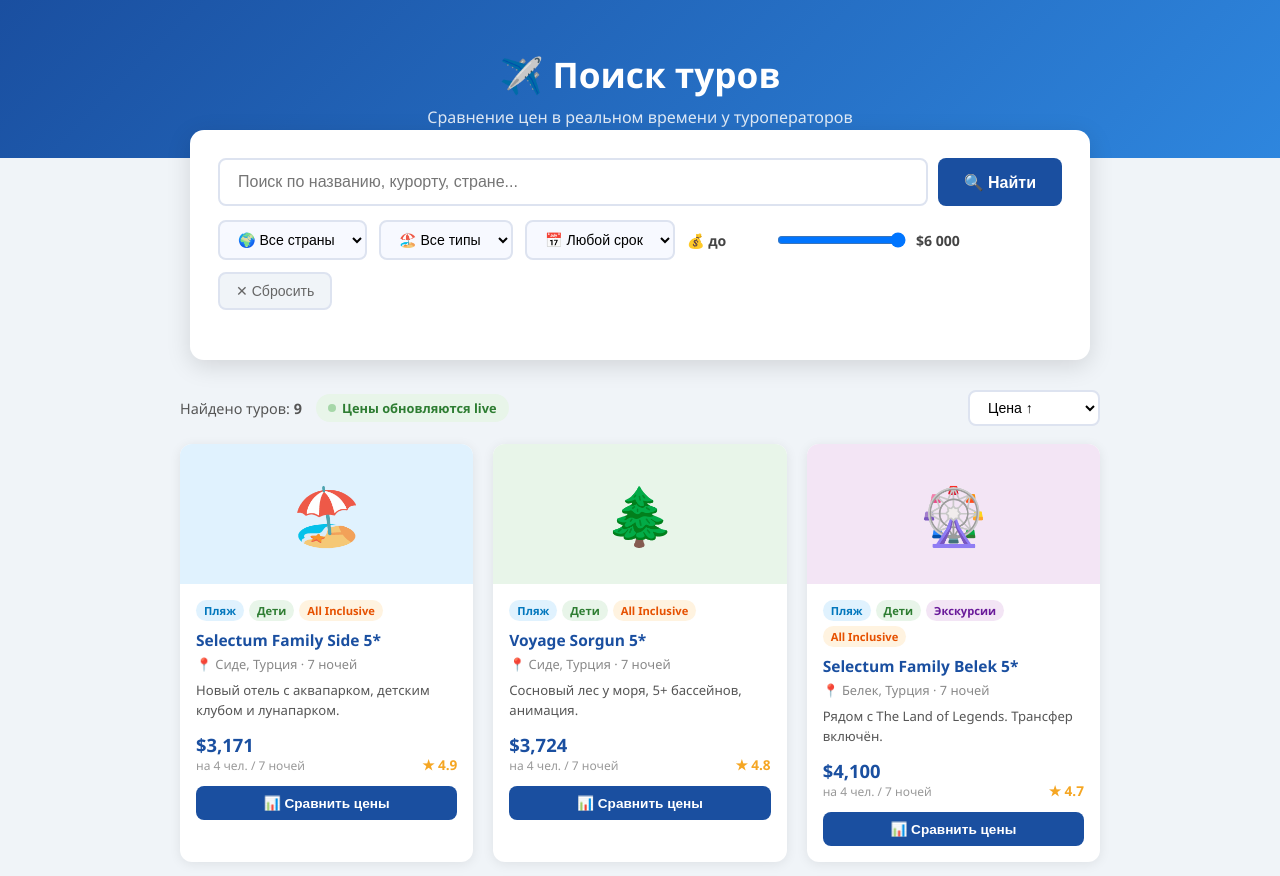
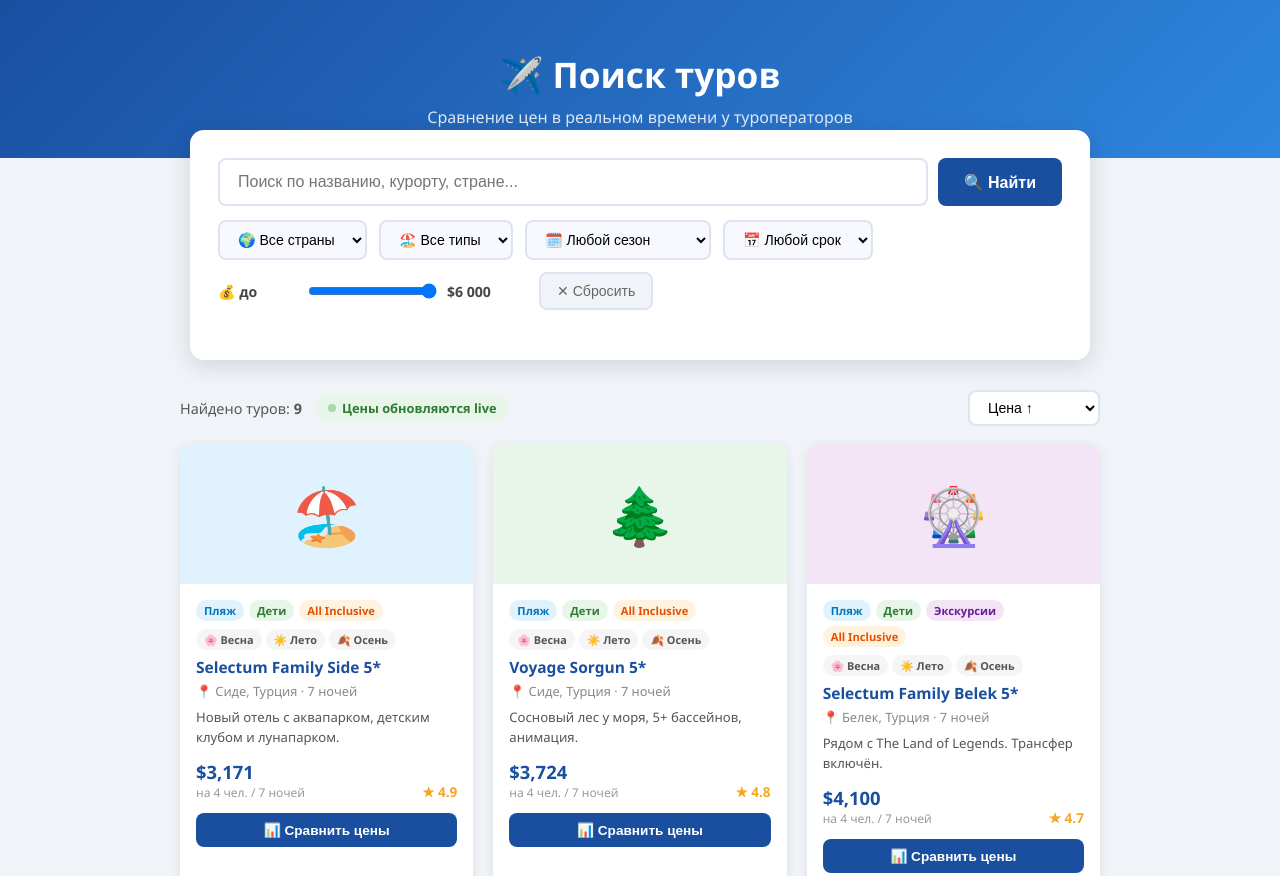
Before and after one commit to SauleKis/SauleKis, a plain HTML site: page index.html in a window 1280 px wide. Shown: the top 876 px of the page. Drawn offline with Linux system fonts and the light colour scheme.

Commit message:
Добавлен фильтр по времени года

```diff
--- a/index.html
+++ b/index.html
@@ -84,6 +84,8 @@
     .tag.ai    { background: #fff3e0; color: #e65100; }
     .tag.excursion { background: #f3e5f5; color: #6a1b9a; }
     .tag.history   { background: #fce4ec; color: #880e4f; }
+    .tag.season    { background: #f5f5f5; color: #555; font-size: 0.68rem; }
+    .card-seasons  { display: flex; gap: 4px; flex-wrap: wrap; margin-bottom: 6px; }
     .card-body h3 { font-size: 0.97rem; margin-bottom: 4px; color: #1a4fa0; }
     .card-body .location { font-size: 0.8rem; color: #888; margin-bottom: 8px; }
     .card-body .desc { font-size: 0.82rem; color: #555; line-height: 1.5; margin-bottom: 12px; }
@@ -210,6 +212,13 @@
       <option value="excursion">Экскурсии</option>
       <option value="history">История</option>
     </select>
+    <select id="filter-season" onchange="applyFilters()">
+      <option value="">🗓️ Любой сезон</option>
+      <option value="winter">❄️ Зима (дек–фев)</option>
+      <option value="spring">🌸 Весна (мар–май)</option>
+      <option value="summer">☀️ Лето (июн–авг)</option>
+      <option value="autumn">🍂 Осень (сен–ноя)</option>
+    </select>
     <select id="filter-nights" onchange="applyFilters()">
       <option value="">📅 Любой срок</option>
       <option value="7">7 ночей</option>
@@ -270,17 +279,18 @@
 
 <script>
 const tagLabels = { beach:"Пляж", kids:"Дети", ai:"All Inclusive", excursion:"Экскурсии", history:"История" };
+const seasonLabels = { winter:"❄️ Зима", spring:"🌸 Весна", summer:"☀️ Лето", autumn:"🍂 Осень" };
 
 const tours = [
-  { id:1, name:"Selectum Family Side 5*",   country:"Турция",  resort:"Сиде",     price:3200, nights:7,  rating:4.9, tags:["beach","kids","ai"],             desc:"Новый отель с аквапарком, детским клубом и лунапарком.", emoji:"🏖️", bg:"#e0f2fe" },
-  { id:2, name:"Voyage Sorgun 5*",           country:"Турция",  resort:"Сиде",     price:3750, nights:7,  rating:4.8, tags:["beach","kids","ai"],             desc:"Сосновый лес у моря, 5+ бассейнов, анимация.", emoji:"🌲", bg:"#e8f5e9" },
-  { id:3, name:"Selectum Family Belek 5*",   country:"Турция",  resort:"Белек",    price:4100, nights:7,  rating:4.7, tags:["beach","kids","excursion","ai"], desc:"Рядом с The Land of Legends. Трансфер включён.", emoji:"🎡", bg:"#f3e5f5" },
-  { id:4, name:"Rixos Premium Belek 5*",     country:"Турция",  resort:"Белек",    price:5500, nights:7,  rating:5.0, tags:["beach","kids","ai"],             desc:"Флагман Rixos с частным пляжем и премиум-сервисом.", emoji:"👑", bg:"#fff3e0" },
-  { id:5, name:"Titanic Beach Lara 5*",      country:"Турция",  resort:"Анталья",  price:2800, nights:7,  rating:4.6, tags:["beach","kids","ai"],             desc:"Пляж Лара, отличная детская анимация.", emoji:"🌅", bg:"#fce4ec" },
-  { id:6, name:"Pickalbatros Aqua Park 5*",  country:"Египет",  resort:"Хургада",  price:2200, nights:7,  rating:4.5, tags:["beach","kids","ai"],             desc:"Огромный аквапарк у Красного моря.", emoji:"🐠", bg:"#e0f7fa" },
-  { id:7, name:"Centara Grand 5*",           country:"Таиланд", resort:"Краби",    price:3900, nights:10, rating:4.8, tags:["beach","kids","excursion"],      desc:"Скалы, джунгли, экскурсии на острова.", emoji:"🏝️", bg:"#e8f5e9" },
-  { id:8, name:"Atlantis The Palm 5*",       country:"ОАЭ",     resort:"Дубай",    price:5800, nights:7,  rating:4.9, tags:["beach","kids","excursion","ai"], desc:"Аквапарк Aquaventure на легендарном Palm.", emoji:"🌴", bg:"#fff8e1" },
-  { id:9, name:"Ikos Oceania 5*",            country:"Греция",  resort:"Халкидики",price:4400, nights:10, rating:4.9, tags:["beach","kids","history","ai"],   desc:"Роскошный курорт рядом с монастырями Афона.", emoji:"🏛️", bg:"#e8eaf6" },
+  { id:1, name:"Selectum Family Side 5*",   country:"Турция",  resort:"Сиде",     price:3200, nights:7,  rating:4.9, tags:["beach","kids","ai"],             seasons:["spring","summer","autumn"], desc:"Новый отель с аквапарком, детским клубом и лунапарком.", emoji:"🏖️", bg:"#e0f2fe" },
+  { id:2, name:"Voyage Sorgun 5*",           country:"Турция",  resort:"Сиде",     price:3750, nights:7,  rating:4.8, tags:["beach","kids","ai"],             seasons:["spring","summer","autumn"], desc:"Сосновый лес у моря, 5+ бассейнов, анимация.", emoji:"🌲", bg:"#e8f5e9" },
+  { id:3, name:"Selectum Family Belek 5*",   country:"Турция",  resort:"Белек",    price:4100, nights:7,  rating:4.7, tags:["beach","kids","excursion","ai"], seasons:["spring","summer","autumn"], desc:"Рядом с The Land of Legends. Трансфер включён.", emoji:"🎡", bg:"#f3e5f5" },
+  { id:4, name:"Rixos Premium Belek 5*",     country:"Турция",  resort:"Белек",    price:5500, nights:7,  rating:5.0, tags:["beach","kids","ai"],             seasons:["spring","summer","autumn"], desc:"Флагман Rixos с частным пляжем и премиум-сервисом.", emoji:"👑", bg:"#fff3e0" },
+  { id:5, name:"Titanic Beach Lara 5*",      country:"Турция",  resort:"Анталья",  price:2800, nights:7,  rating:4.6, tags:["beach","kids","ai"],             seasons:["spring","summer","autumn"], desc:"Пляж Лара, отличная детская анимация.", emoji:"🌅", bg:"#fce4ec" },
+  { id:6, name:"Pickalbatros Aqua Park 5*",  country:"Египет",  resort:"Хургада",  price:2200, nights:7,  rating:4.5, tags:["beach","kids","ai"],             seasons:["winter","spring","autumn"], desc:"Огромный аквапарк у Красного моря.", emoji:"🐠", bg:"#e0f7fa" },
+  { id:7, name:"Centara Grand 5*",           country:"Таиланд", resort:"Краби",    price:3900, nights:10, rating:4.8, tags:["beach","kids","excursion"],      seasons:["winter","spring","summer"], desc:"Скалы, джунгли, экскурсии на острова.", emoji:"🏝️", bg:"#e8f5e9" },
+  { id:8, name:"Atlantis The Palm 5*",       country:"ОАЭ",     resort:"Дубай",    price:5800, nights:7,  rating:4.9, tags:["beach","kids","excursion","ai"], seasons:["winter","spring","autumn"], desc:"Аквапарк Aquaventure на легендарном Palm.", emoji:"🌴", bg:"#fff8e1" },
+  { id:9, name:"Ikos Oceania 5*",            country:"Греция",  resort:"Халкидики",price:4400, nights:10, rating:4.9, tags:["beach","kids","history","ai"],   seasons:["spring","summer","autumn"], desc:"Роскошный курорт рядом с монастырями Афона.", emoji:"🏛️", bg:"#e8eaf6" },
 ];
 
 // живые цены на карточках
@@ -305,11 +315,13 @@
 // ── рендер карточки ──
 function renderCard(t) {
   const tags = t.tags.map(tg => `<span class="tag ${tg}">${tagLabels[tg]}</span>`).join('');
+  const seasons = t.seasons.map(s => `<span class="tag season">${seasonLabels[s]}</span>`).join('');
   return `
     <div class="tour-card" id="tour-${t.id}" data-price="${t.price}" data-rating="${t.rating}" data-nights="${t.nights}" data-country="${t.country}" data-tags="${t.tags.join(',')}">
       <div class="card-img" style="background:${t.bg}">${t.emoji}</div>
       <div class="card-body">
         <div class="card-tags">${tags}</div>
+        <div class="card-seasons">${seasons}</div>
         <h3>${t.name}</h3>
         <div class="location">📍 ${t.resort}, ${t.country} · ${t.nights} ночей</div>
         <p class="desc">${t.desc}</p>
@@ -465,6 +477,7 @@
 function applyFilters() {
   const q = document.getElementById('search-input').value.toLowerCase().trim();
   const country = document.getElementById('filter-country').value;
+  const season = document.getElementById('filter-season').value;
   const type = document.getElementById('filter-type').value;
   const nights = document.getElementById('filter-nights').value;
   const budget = parseInt(document.getElementById('filter-budget').value);
@@ -476,6 +489,7 @@
             !t.country.toLowerCase().includes(q) &&
             !t.desc.toLowerCase().includes(q)) return false;
     if (country && t.country !== country) return false;
+    if (season && !t.seasons.includes(season)) return false;
     if (type && !t.tags.includes(type)) return false;
     if (nights && t.nights !== parseInt(nights)) return false;
     if (t.price > budget) return false;
@@ -513,6 +527,7 @@
   document.getElementById('filter-country').value = '';
   document.getElementById('filter-type').value = '';
   document.getElementById('filter-nights').value = '';
+  document.getElementById('filter-season').value = '';
   document.getElementById('filter-budget').value = 6000;
   document.getElementById('budget-val').textContent = '$6 000';
   document.getElementById('search-status').textContent = '';
```
